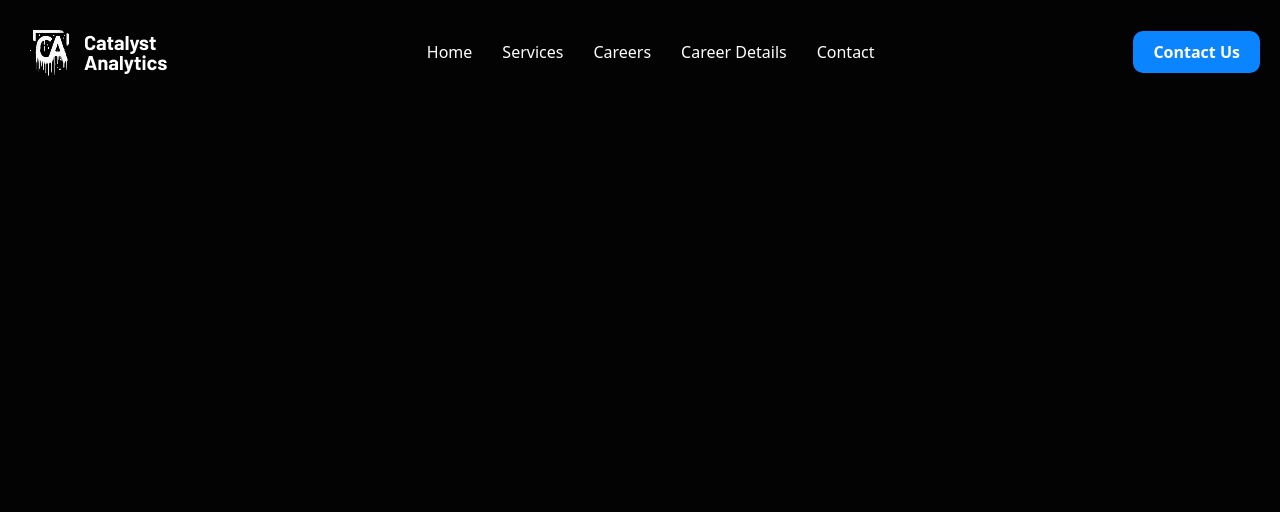
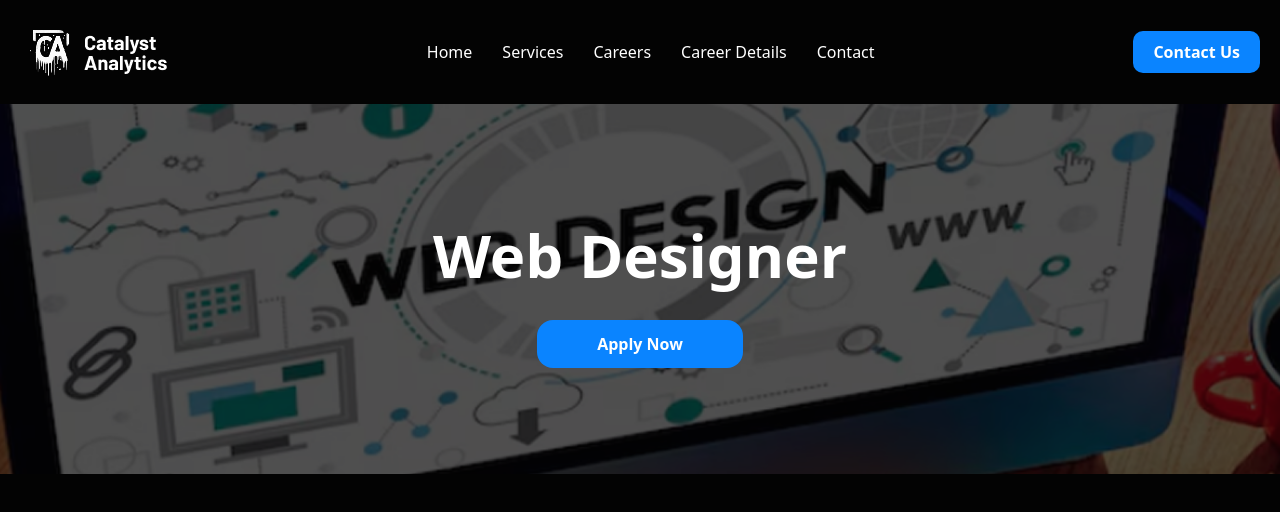
Before and after one commit to muhammadnazarov1724-cell/P.exam-week3, a website: page src/page4.html in a window 1280 px wide. Drawn offline with Linux system fonts and the light colour scheme.

Commit message:
main s-1 p4

```diff
--- a/src/page4.html
+++ b/src/page4.html
@@ -1,13 +1,12 @@
-<!DOCTYPE html>
+<!doctype html>
 <html lang="en">
-<head>
-    <meta charset="UTF-8">
-    <meta name="viewport" content="width=device-width, initial-scale=1.0">
+  <head>
+    <meta charset="UTF-8" />
+    <meta name="viewport" content="width=device-width, initial-scale=1.0" />
     <title>Document</title>
-    <link rel="stylesheet" href="./output.css">
-</head>
-<body class="bg-[#030303] text-white">
-
+    <link rel="stylesheet" href="./output.css" />
+  </head>
+  <body class="bg-[#030303] text-white">
     <header
       class="flex p-[20px] justify-between items-center max-w-[1300px] m-auto"
     >
@@ -28,6 +27,19 @@
       </button>
     </header>
 
-
-</body>
+    <main>
+      <section
+        style="
+          background-image: url(./images/image\ 6.png);
+          background-repeat: no-repeat;
+          background-size: cover;
+          background-position: center;
+        "
+        class="h-[370px] flex flex-col gap-[20px] items-center justify-center"
+      >
+      <p class="font-bold text-[30px] lg:text-[60px]">Web Designer</p>
+      <button class="font-bold bg-[#0A84FF] py-[12px] px-[25px] lg:px-[60px] rounded-2xl">Apply Now</button>
+    </section>
+    </main>
+  </body>
 </html>
```
Also changed, not shown: src/images/image 6.png (added), src/output.css.
